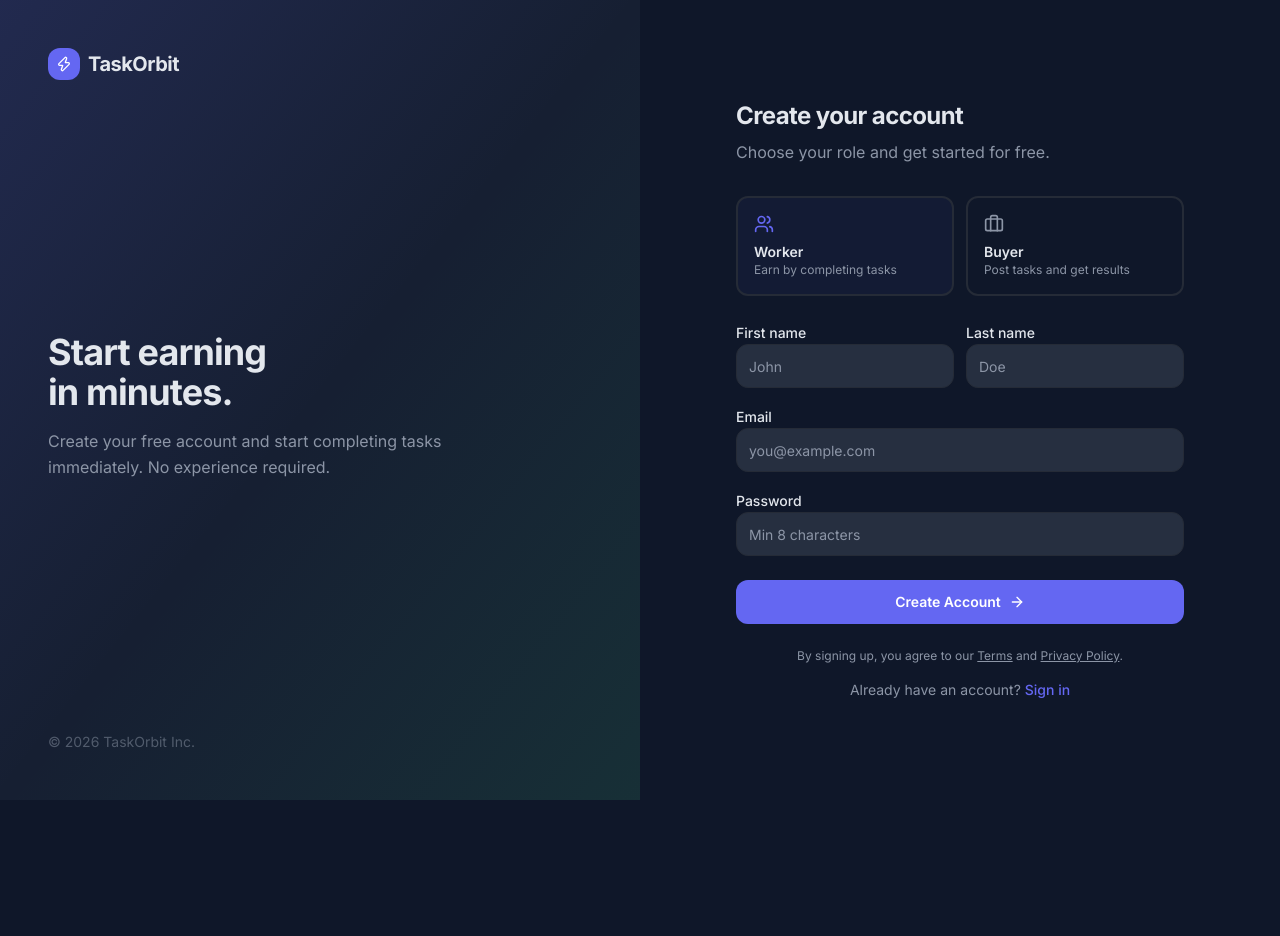
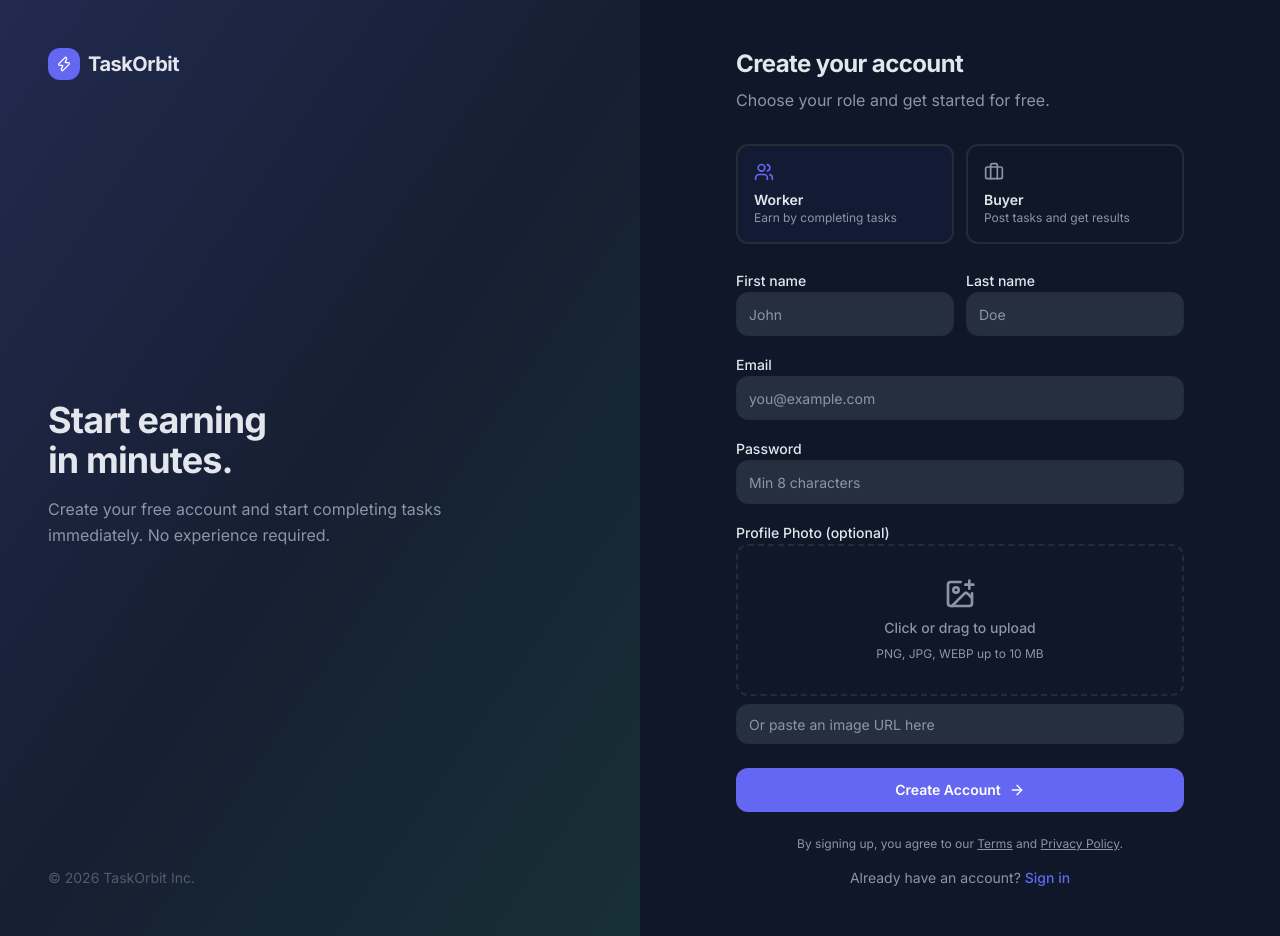
Before and after one commit to thetakibkhan/microtask-client, a React (Vite) app: page /register in a window 1280 px wide. Before the commit the page ends 800 px from the top, so only its background shows below. Built offline with nearby package versions, Linux system fonts and the light colour scheme; no server answers.

Commit message:
feat: add imgBB upload utility and ImageUploadField component

```diff
--- /dev/null
+++ b/src/components/ImageUploadField.tsx
@@ -0,0 +1,120 @@
+import { useRef, useState } from 'react'
+import { ImagePlus, Loader2, X } from 'lucide-react'
+import { Label } from '@/components/ui/label'
+import { Input } from '@/components/ui/input'
+import { uploadToImgbb } from '@/lib/imgbb'
+
+interface ImageUploadFieldProps {
+  label: string
+  value: string
+  onChange: (url: string) => void
+}
+
+const ImageUploadField = ({ label, value, onChange }: ImageUploadFieldProps) => {
+  const [uploading, setUploading] = useState(false)
+  const [uploadError, setUploadError] = useState('')
+  const fileInputRef = useRef<HTMLInputElement>(null)
+
+  const handleFile = async (file: File) => {
+    if (!file.type.startsWith('image/')) {
+      setUploadError('Please select an image file.')
+      return
+    }
+    setUploadError('')
+    setUploading(true)
+    try {
+      const url = await uploadToImgbb(file)
+      onChange(url)
+    } catch {
+      setUploadError('Upload failed. You can paste a URL below instead.')
+    } finally {
+      setUploading(false)
+    }
+  }
+
+  const handleDrop = (e: React.DragEvent<HTMLDivElement>) => {
+    e.preventDefault()
+    const file = e.dataTransfer.files[0]
+    if (file) handleFile(file)
+  }
+
+  const handleInputChange = (e: React.ChangeEvent<HTMLInputElement>) => {
+    const file = e.target.files?.[0]
+    if (file) handleFile(file)
+  }
+
+  const handleClear = () => {
+    onChange('')
+    setUploadError('')
+    if (fileInputRef.current) fileInputRef.current.value = ''
+  }
+
+  return (
+    <div className="space-y-2">
+      <Label>{label}</Label>
+
+      {/* Drop zone */}
+      <div
+        className="relative border-2 border-dashed border-border rounded-xl overflow-hidden cursor-pointer hover:border-primary/50 transition-colors"
+        onClick={() => fileInputRef.current?.click()}
+        onDrop={handleDrop}
+        onDragOver={(e) => e.preventDefault()}
+      >
+        {value ? (
+          <div className="relative">
+            <img
+              src={value}
+              alt="Preview"
+              className="w-full h-40 object-cover"
+            />
+            <button
+              type="button"
+              onClick={(e) => { e.stopPropagation(); handleClear() }}
+              className="absolute top-2 right-2 w-7 h-7 rounded-full bg-background/80 border border-border flex items-center justify-center hover:bg-destructive/10 transition-colors"
+            >
+              <X className="w-4 h-4 text-foreground" />
+            </button>
+          </div>
+        ) : (
+          <div className="flex flex-col items-center justify-center gap-2 py-8 text-muted-foreground">
+            {uploading ? (
+              <>
+                <Loader2 className="w-8 h-8 animate-spin text-primary" />
+                <p className="text-sm">Uploading...</p>
+              </>
+            ) : (
+              <>
+                <ImagePlus className="w-8 h-8" />
+                <p className="text-sm font-medium">Click or drag to upload</p>
+                <p className="text-xs">PNG, JPG, WEBP up to 10 MB</p>
+              </>
+            )}
+          </div>
+        )}
+      </div>
+
+      <input
+        ref={fileInputRef}
+        type="file"
+        accept="image/*"
+        className="hidden"
+        onChange={handleInputChange}
+      />
+
+      {uploadError && (
+        <p className="text-xs text-destructive">{uploadError}</p>
+      )}
+
+      {/* URL fallback */}
+      <Input
+        type="url"
+        placeholder="Or paste an image URL here"
+        value={value}
+        onChange={(e) => onChange(e.target.value)}
+        className="h-10 rounded-xl text-sm"
+      />
+    </div>
+  )
+}
+
+export default ImageUploadField
--- /dev/null
+++ b/src/lib/imgbb.ts
@@ -0,0 +1,29 @@
+const API_KEY = import.meta.env.VITE_IMGBB_API_KEY as string
+
+function fileToBase64(file: File): Promise<string> {
+  return new Promise((resolve, reject) => {
+    const reader = new FileReader()
+    reader.onload = () => resolve(reader.result as string)
+    reader.onerror = reject
+    reader.readAsDataURL(file)
+  })
+}
+
+export async function uploadToImgbb(file: File): Promise<string> {
+  const dataUrl = await fileToBase64(file)
+  const base64 = dataUrl.split(',')[1]
+
+  const form = new FormData()
+  form.append('key', API_KEY)
+  form.append('image', base64)
+
+  const res = await fetch('https://api.imgbb.com/1/upload', {
+    method: 'POST',
+    body: form,
+  })
+
+  if (!res.ok) throw new Error('Image upload failed')
+
+  const json = await res.json() as { data: { url: string } }
+  return json.data.url
+}
--- a/src/pages/Register.tsx
+++ b/src/pages/Register.tsx
@@ -6,6 +6,7 @@ import { Button } from '@/components/ui/button'
 import { Input } from '@/components/ui/input'
 import { Label } from '@/components/ui/label'
 import { useAuth } from '@/providers/AuthProvider'
+import ImageUploadField from '@/components/ImageUploadField'
 
 type PublicRole = 'worker' | 'buyer'
 
@@ -23,6 +24,7 @@ const RegisterPage = () => {
   const [lastName, setLastName] = useState('')
   const [email, setEmail] = useState('')
   const [password, setPassword] = useState('')
+  const [photoURL, setPhotoURL] = useState('')
   const [error, setError] = useState('')
   const [loading, setLoading] = useState(false)
 
@@ -38,7 +40,7 @@ const RegisterPage = () => {
     setLoading(true)
     try {
       const name = `${firstName} ${lastName}`.trim()
-      await registerWithEmail(name, email, password)
+      await registerWithEmail(name, email, password, photoURL || undefined)
       // After registration, redirect based on role
       navigate({ to: role === 'worker' ? '/worker' : '/buyer' })
     } catch (err) {
@@ -162,6 +164,12 @@ const RegisterPage = () => {
                 className="h-11 rounded-xl"
               />
             </div>
+            <ImageUploadField
+              label="Profile Photo (optional)"
+              value={photoURL}
+              onChange={setPhotoURL}
+            />
+
             <Button
               type="submit"
               disabled={loading}
--- a/src/providers/AuthProvider.tsx
+++ b/src/providers/AuthProvider.tsx
@@ -14,7 +14,7 @@ import { auth } from '@/firebase/firebase.config'
 interface AuthContextType {
   user: User | null
   loading: boolean
-  registerWithEmail: (name: string, email: string, password: string) => Promise<User>
+  registerWithEmail: (name: string, email: string, password: string, photoURL?: string) => Promise<User>
   loginWithEmail: (email: string, password: string) => Promise<User>
   loginWithGoogle: () => Promise<User>
   logout: () => Promise<void>
@@ -34,9 +34,9 @@ export const AuthProvider = ({ children }: { children: React.ReactNode }) => {
     return unsubscribe
   }, [])
 
-  const registerWithEmail = async (name: string, email: string, password: string): Promise<User> => {
+  const registerWithEmail = async (name: string, email: string, password: string, photoURL?: string): Promise<User> => {
     const result = await createUserWithEmailAndPassword(auth, email, password)
-    await updateProfile(result.user, { displayName: name })
+    await updateProfile(result.user, { displayName: name, photoURL: photoURL ?? null })
     setUser(result.user)
     return result.user
   }
--- a/src/types/index.ts
+++ b/src/types/index.ts
@@ -118,6 +118,7 @@ export interface BuyerTaskFull {
   id: string
   title: string
   detail: string
+  imageUrl: string
   requiredWorkers: number
   payableAmount: number
   submissionInfo: string
@@ -173,6 +174,7 @@ export interface AvailableTask {
   id: string
   title: string
   detail: string
+  imageUrl: string
   buyerName: string
   buyerEmail: string
   requiredWorkers: number
```
